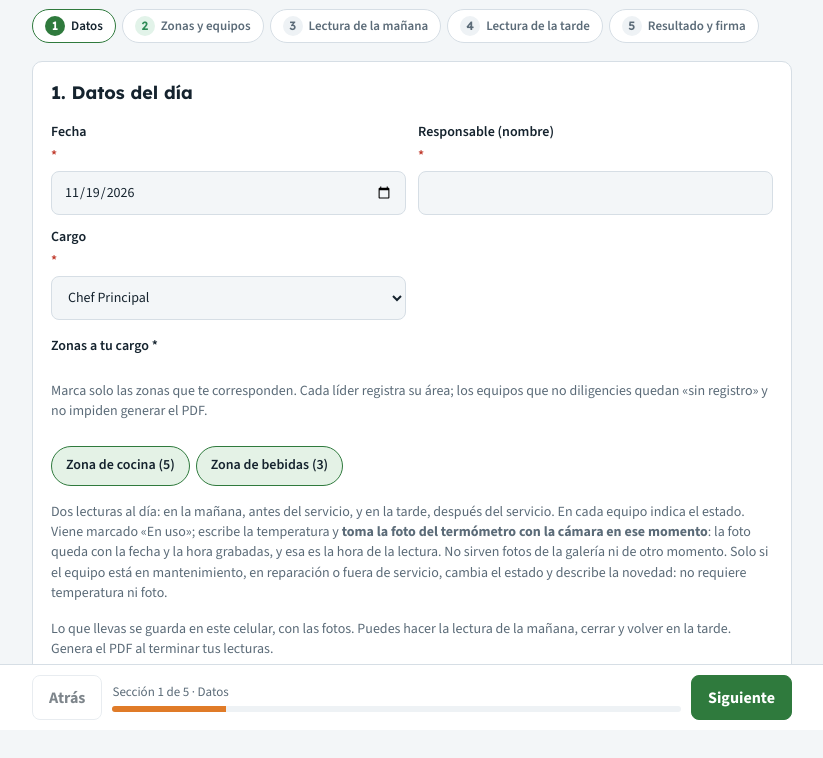
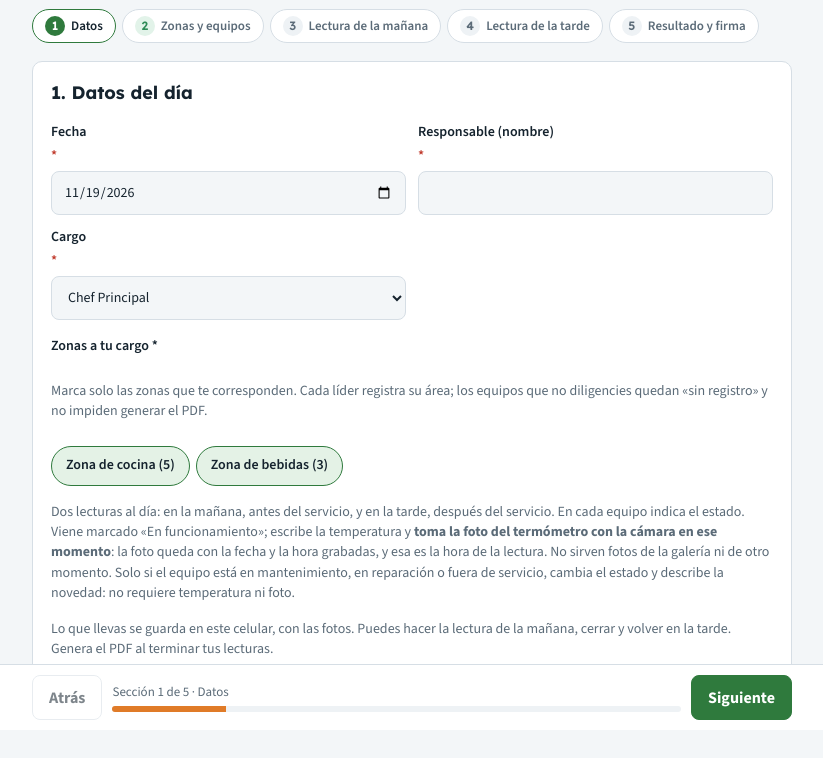
Before and after one commit to gestorempresarial9s-prog/Formularios-9S, a plain HTML site: page el-patio/f-pn-05/index.html in a window 1280 px wide. Shown: the part 70-828 px from the top of the page, without its empty margins (228-1051 px from the left). Drawn offline with nearby package versions, Linux system fonts and the light colour scheme.

Commit message:
F-PN-05: estado predeterminado «En funcionamiento»
Co-Authored-By: Claude Opus 5.5 <noreply@anthropic.com>
Claude-Session: https://claude.ai/code/session_018NpAnCEH5AaUnwtq9BspKJ

```diff
--- a/el-patio/f-pn-05/index.html
+++ b/el-patio/f-pn-05/index.html
@@ -322,8 +322,8 @@ const TIPO_NOM = {R:"Nevera", C:"Congelador"};
 function nextName(tipo){ const base = TIPO_NOM[tipo]; const nums = equipos().map(e=>{ const m = e.nombre.match(new RegExp("^"+base+"\\s+(\\d+)$","i")); return m ? +m[1] : 0; }); return `${base} ${Math.max(0,...nums)+1}`; }
 const LECT = {m:"mañana", t:"tarde"};
 /* Estado del equipo en cada lectura. Si no está operativo, no lleva temperatura ni foto: se reporta la novedad. */
-const ESTADOS = ["En uso","En mantenimiento","En reparación","Fuera de servicio","Sin uso hoy"];
-const isOp = est => !est || est==="En uso" || est==="Operativo";
+const ESTADOS = ["En funcionamiento","En mantenimiento","En reparación","Fuera de servicio","Sin uso hoy"];
+const isOp = est => !est || est==="En funcionamiento" || est==="En uso" || est==="Operativo";
 /* Zonas a cargo de quien diligencia: solo esas se muestran y van al PDF. */
 const zonaSel = zid => { const el=$(`#form [name="zsel-${zid}"]`); return !el || el.checked; };
 const eqsSel = () => equipos().filter(e=>zonaSel(e.zid));
@@ -417,7 +417,7 @@ function buildForm(){
     <p class="hint" style="margin:.2rem 0 .5rem">Marca solo las zonas que te corresponden. Cada líder registra su área; los equipos que no diligencies quedan «sin registro» y no impiden generar el PDF.</p>
     <div id="zsel"></div>
     <div class="notice" id="aviso-dia" hidden></div>
-    <p class="hint" style="margin:0">Dos lecturas al día: en la mañana, antes del servicio, y en la tarde, después del servicio. En cada equipo indica el estado. Viene marcado «En uso»; escribe la temperatura y <b>toma la foto del termómetro con la cámara en ese momento</b>: la foto queda con la fecha y la hora grabadas, y esa es la hora de la lectura. No sirven fotos de la galería ni de otro momento. Solo si el equipo está en mantenimiento, en reparación o fuera de servicio, cambia el estado y describe la novedad: no requiere temperatura ni foto.</p>
+    <p class="hint" style="margin:0">Dos lecturas al día: en la mañana, antes del servicio, y en la tarde, después del servicio. En cada equipo indica el estado. Viene marcado «En funcionamiento»; escribe la temperatura y <b>toma la foto del termómetro con la cámara en ese momento</b>: la foto queda con la fecha y la hora grabadas, y esa es la hora de la lectura. No sirven fotos de la galería ni de otro momento. Solo si el equipo está en mantenimiento, en reparación o fuera de servicio, cambia el estado y describe la novedad: no requiere temperatura ni foto.</p>
     <p class="hint" style="margin:0">Lo que llevas se guarda en este celular, con las fotos. Puedes hacer la lectura de la mañana, cerrar y volver en la tarde. Genera el PDF al terminar tus lecturas.</p>
   </div>
   ${cfgPanel()}
@@ -475,7 +475,7 @@ function syncForm(){
     const ft=$(`[data-foto="${k}"]`); if (ft) ft.hidden = off; }));
 }
 function lectura(t, e){
-  const k=`${t}-${e.id}`, v=fv(k), est = fv("x"+k) || "En uso";
+  const k=`${t}-${e.id}`, v=fv(k), est = fv("x"+k) || "En funcionamiento";
   const fotos = photosOf("f"+k).filter(p=>!p.late);
   const hora = fotos.length ? fmtHM(fotos[0].ts) : "";
   if (!isOp(est)) return {v:"", st:est, nov:true, hora:"", accion:fv("n"+k)};
```
